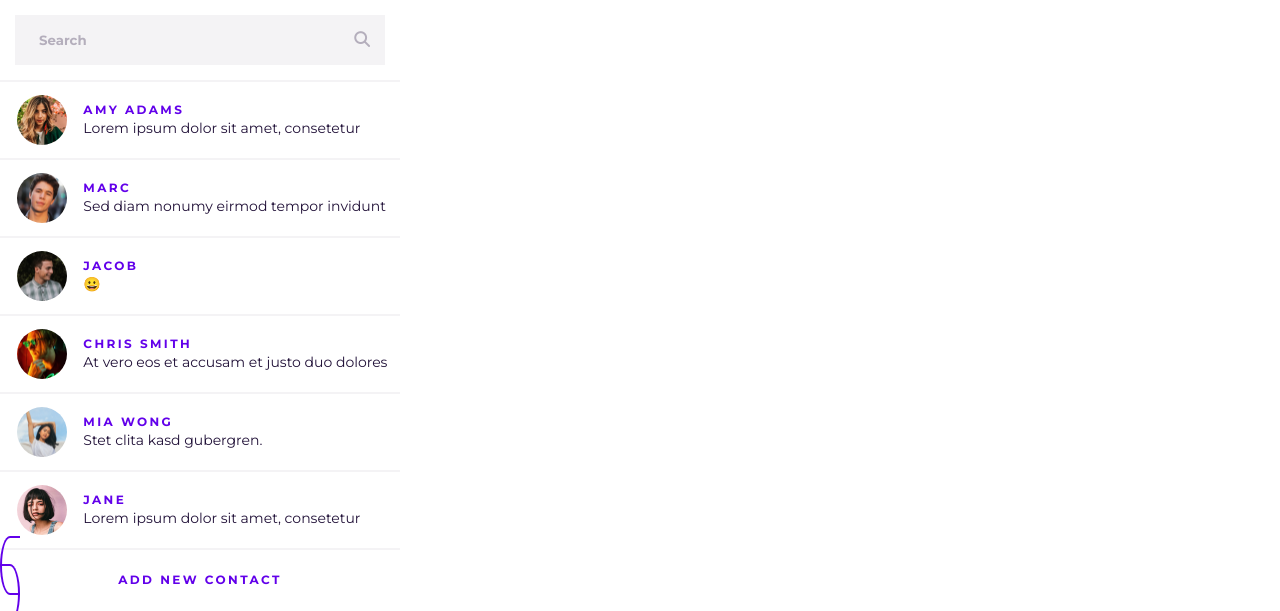
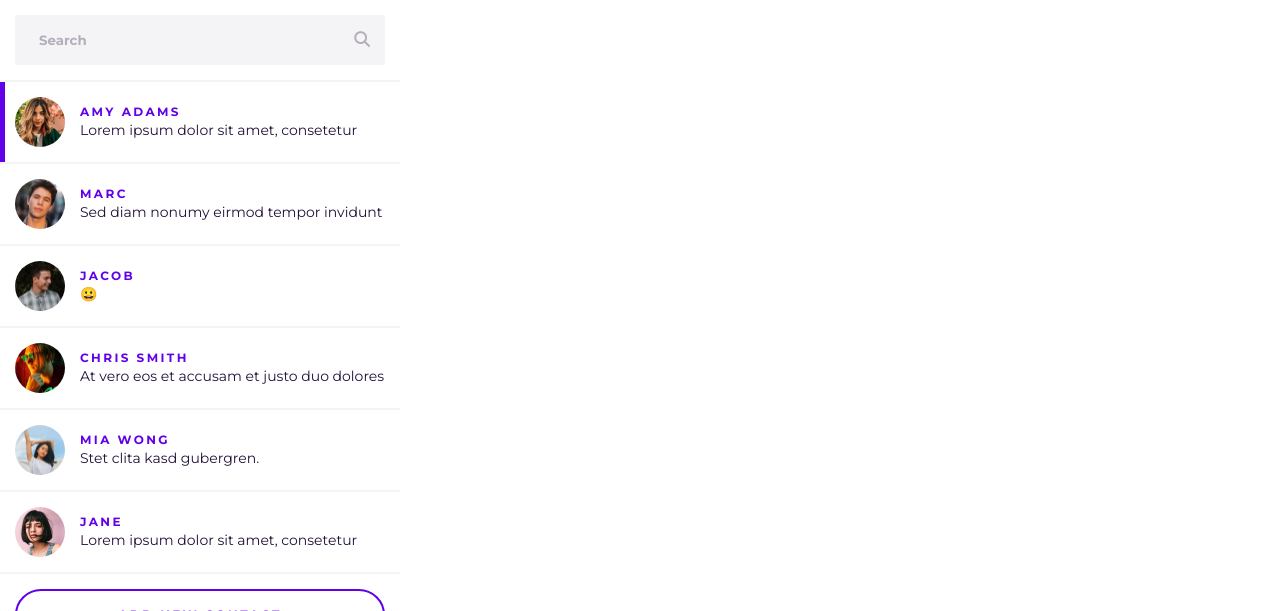
Before and after one commit to pthomas2001/chat, a plain HTML site: page index.html in a window 1280 px wide. Shown: the top 611 px of the page. Drawn offline with nearby package versions, Linux system fonts and the light colour scheme.

Commit message:
sidebar fix

```diff
--- a/base.css
+++ b/base.css
@@ -16,8 +16,9 @@
 * BOX-SIZING
 *
 * GLOBAL RULES
+*   body
 *   h6
-*   body
+*   ::placeholder
 *
 * HELPERS
 *   inline-block
@@ -45,6 +46,13 @@
   #GLOBAL RULES
 \*------------------------------------*/
 
+body {
+  font-family:    "Montserrat";
+  height:         900px;
+  width:          1600px
+}
+
+
 h6 {
   font-size:      12px;
   font-weight:    bold;
@@ -53,13 +61,11 @@ h6 {
 }
 
 
-body {
-  font-family: "Montserrat";
-  height:       900px;
-  width:        1600px
+*::placeholder {
+  font-family:    "Montserrat";
+  color:          var(--placeholder-color);
+  font-weight:    bold
 }
-
-*::placeholder { font-family: "Montserrat" }
 
 
 
--- a/components.css
+++ b/components.css
@@ -35,11 +35,6 @@
       height:           50px
     }
 
-      .search-box__input::placeholder {
-        color:            var(--placeholder-color);
-        font-weight:      bold
-      }
-
     .search-box__icon {
       color:            var(--placeholder-color);
       font-size:        15.8px;
@@ -47,14 +42,28 @@
     }
 
 
-  .sidebar__hr { border: .1px solid #F4F3F5 }
+  .sidebar__hr {
+    border:           .1px solid #F4F3F5;
+    margin:           15px 0;
+  }
 
 
   .sidebar__profile-img {
     width:            50px;
     height:           50px;
-    margin:           5px;
     border-radius:    100%
+  }
+
+  .sidebar__profile-img--active::before {
+    content:          "";
+    display:          inline-block;
+    position:         relative;
+    bottom:           15px;
+    right:            15px;
+    background:       var(--primary-color);
+    width:            5px;
+    height:           80px;
+
   }
 
   .sidebar__profile-img--amy-adams {
@@ -110,10 +119,17 @@
     }
 
   .sidebar__add-btn {
+    display:          inline-block;
     color:            var(--primary-color);
+    font-size:        12px;
+    font-weight:      bold;
+    letter-spacing:   2.4px;
+    text-transform:   uppercase;
     text-decoration:  none;
     text-align:       center;
     padding:          18px;
     border:           2px solid var(--primary-color);
-    border-radius:    100%;
+    border-radius:    9999px;
+    margin:           0 15px;
+    width:            calc(100% - 30px)
   }
--- a/index.html
+++ b/index.html
@@ -128,7 +128,7 @@
     <hr class="sidebar__hr">
 
 
-    <a class="sidebar__add-btn" href="#"><h6>Add new contact</h6></a>
+    <a class="sidebar__add-btn" href="#">Add new contact</a>
 
   </div> <!-- /.sidebar -->
 
--- a/layout.css
+++ b/layout.css
@@ -29,7 +29,10 @@
 * Extend ´.sidebar´ in components.css
 */
 
-.sidebar { width: 400px }
+.sidebar {
+  width:            400px;
+  height:           100%
+}
 
 
 
```
